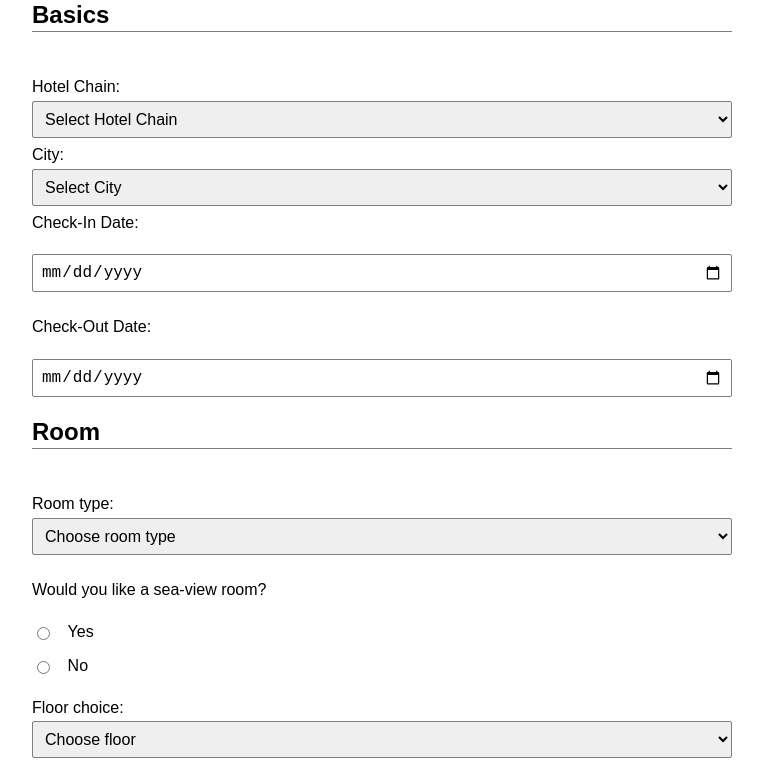
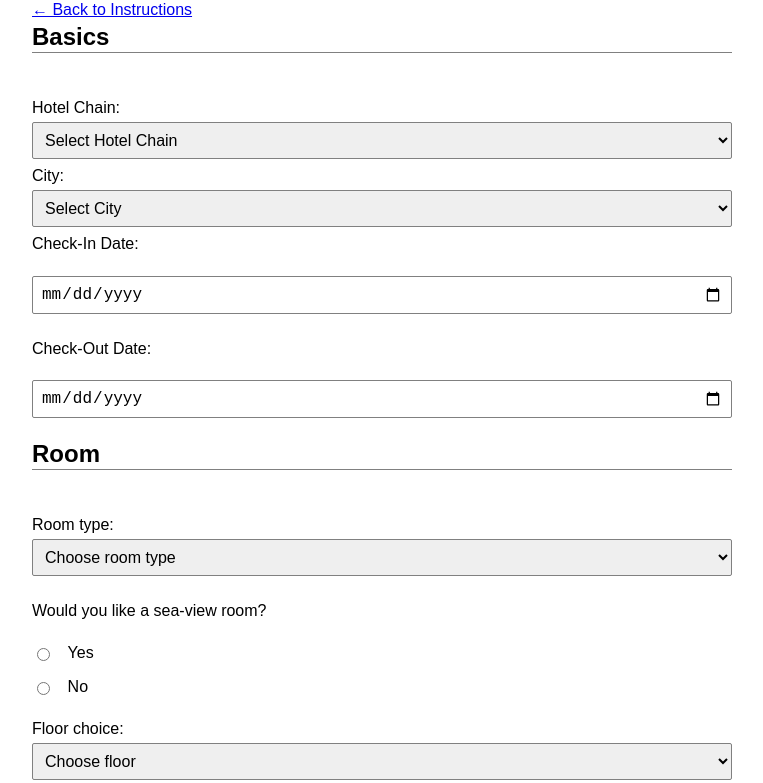
Before and after one commit to kristiansel/wikformtest, a plain HTML site: page index1.html in a window 1280 px wide. Shown: the part 89-872 px from the top of the page, without its empty margins (258-1021 px from the left). Drawn offline with Linux system fonts and the light colour scheme.

Commit message:
vibe coded entry page

```diff
--- a/index1.html
+++ b/index1.html
@@ -91,6 +91,7 @@
 
 <body>
 <h1>Hotel booking</h1>
+<nav class="top-nav"><a href="index.html">&#8592; Back to Instructions</a></nav>
 
 <form id="characterFormLong" action="#" method="post">
 
```
Also changed, not shown: index2.html (+1 -0 lines), 1 other file.
